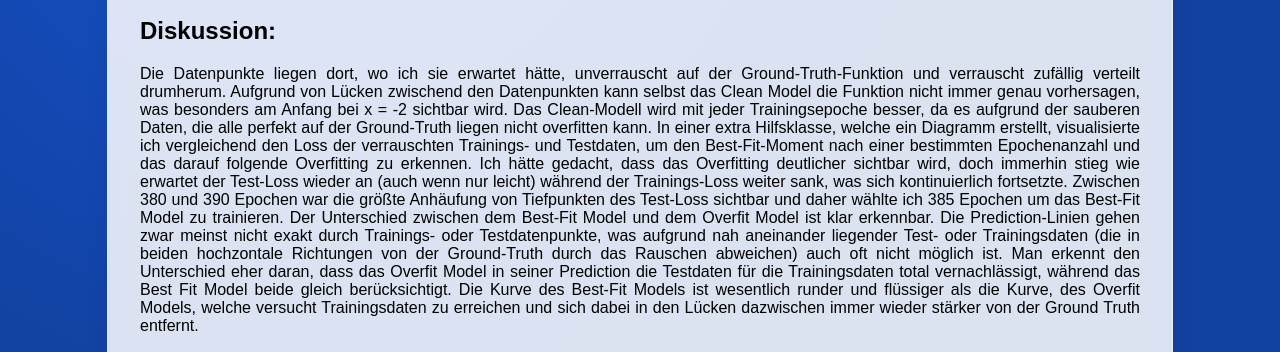
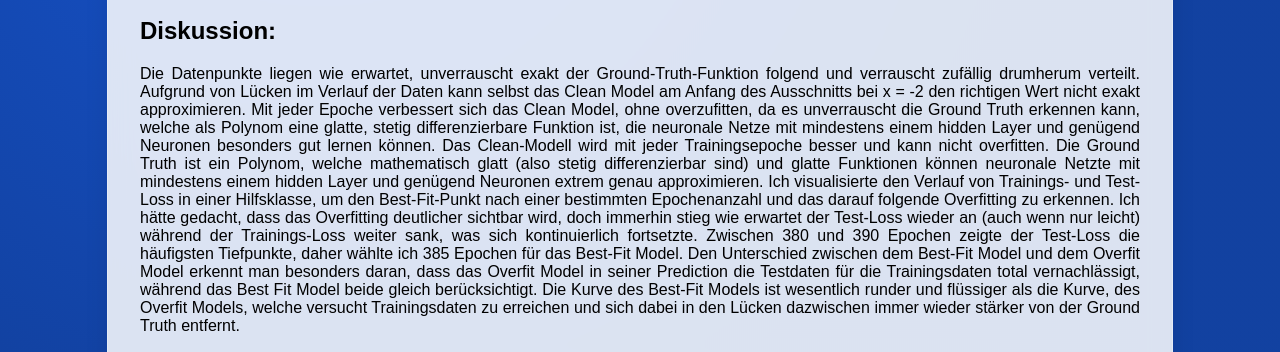
Before and after one commit to AndyCandy96/regression-mit-ffnn, a website: page index.html in a window 1280 px wide. Shown: the part 2029-2381 px from the top of the page. Drawn offline with nearby package versions, Linux system fonts and the light colour scheme.

Commit message:
Mini Textänderung

```diff
--- a/index.html
+++ b/index.html
@@ -78,15 +78,14 @@
     <section id="discussion">
         <h2>Diskussion:</h2>
         <p class="blocksatz">
-            Die Datenpunkte liegen dort, wo ich sie erwartet hätte, unverrauscht auf der Ground-Truth-Funktion und verrauscht zufällig verteilt drumherum.
-            Aufgrund von Lücken zwischend den Datenpunkten kann selbst das Clean Model die Funktion nicht immer genau vorhersagen, was besonders am Anfang bei x = -2 sichtbar wird.
-            Das Clean-Modell wird mit jeder Trainingsepoche besser, da es aufgrund der sauberen Daten, die alle perfekt auf der Ground-Truth liegen nicht overfitten kann.
-            In einer extra Hilfsklasse, welche ein Diagramm erstellt, visualisierte ich vergleichend den Loss der verrauschten Trainings- und Testdaten, um den Best-Fit-Moment nach einer bestimmten Epochenanzahl und das darauf folgende Overfitting zu erkennen.
+            Die Datenpunkte liegen wie erwartet, unverrauscht exakt der Ground-Truth-Funktion folgend und verrauscht zufällig drumherum verteilt.
+            Aufgrund von Lücken im Verlauf der Daten kann selbst das Clean Model am Anfang des Ausschnitts bei x = -2 den richtigen Wert nicht exakt approximieren.
+            Mit jeder Epoche verbessert sich das Clean Model, ohne overzufitten, da es unverrauscht die Ground Truth erkennen kann, welche als Polynom eine glatte, stetig differenzierbare Funktion ist, die neuronale Netze mit mindestens einem hidden Layer und genügend Neuronen besonders gut lernen können.
+            Das Clean-Modell wird mit jeder Trainingsepoche besser und kann nicht overfitten. Die Ground Truth ist ein Polynom, welche mathematisch glatt (also stetig differenzierbar sind) und glatte Funktionen können neuronale Netzte mit mindestens einem hidden Layer und genügend Neuronen extrem genau approximieren.
+            Ich visualisierte den Verlauf von Trainings- und Test-Loss in einer Hilfsklasse, um den Best-Fit-Punkt nach einer bestimmten Epochenanzahl und das darauf folgende Overfitting zu erkennen.
             Ich hätte gedacht, dass das Overfitting deutlicher sichtbar wird, doch immerhin stieg wie erwartet der Test-Loss wieder an (auch wenn nur leicht) während der Trainings-Loss weiter sank, was sich kontinuierlich fortsetzte.
-            Zwischen 380 und 390 Epochen war die größte Anhäufung von Tiefpunkten des Test-Loss sichtbar und daher wählte ich 385 Epochen um das Best-Fit Model zu trainieren.
-            Der Unterschied zwischen dem Best-Fit Model und dem Overfit Model ist klar erkennbar.
-            Die Prediction-Linien gehen zwar meinst nicht exakt durch Trainings- oder Testdatenpunkte, was aufgrund nah aneinander liegender Test- oder Trainingsdaten (die in beiden hochzontale Richtungen von der Ground-Truth durch das Rauschen abweichen) auch oft nicht möglich ist.
-            Man erkennt den Unterschied eher daran, dass das Overfit Model in seiner Prediction die Testdaten für die Trainingsdaten total vernachlässigt, während das Best Fit Model beide gleich berücksichtigt.
+            Zwischen 380 und 390 Epochen zeigte der Test-Loss die häufigsten Tiefpunkte, daher wählte ich 385 Epochen für das Best-Fit Model.
+            Den Unterschied zwischen dem Best-Fit Model und dem Overfit Model erkennt man besonders daran, dass das Overfit Model in seiner Prediction die Testdaten für die Trainingsdaten total vernachlässigt, während das Best Fit Model beide gleich berücksichtigt.
             Die Kurve des Best-Fit Models ist wesentlich runder und flüssiger als die Kurve, des Overfit Models, welche versucht Trainingsdaten zu erreichen und sich dabei in den Lücken dazwischen immer wieder stärker von der Ground Truth entfernt.
 
 
```
Also changed, not shown: 3 other files.
